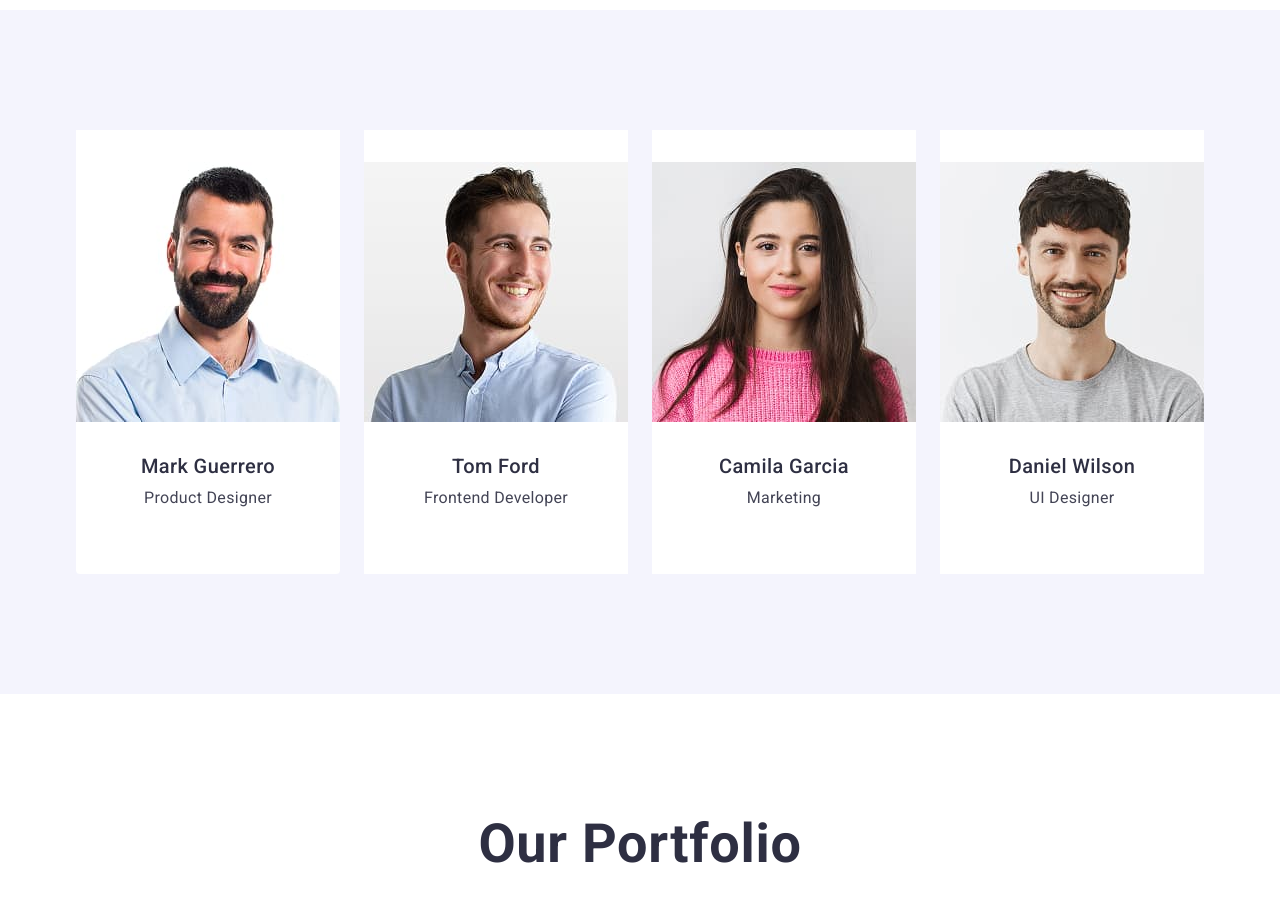
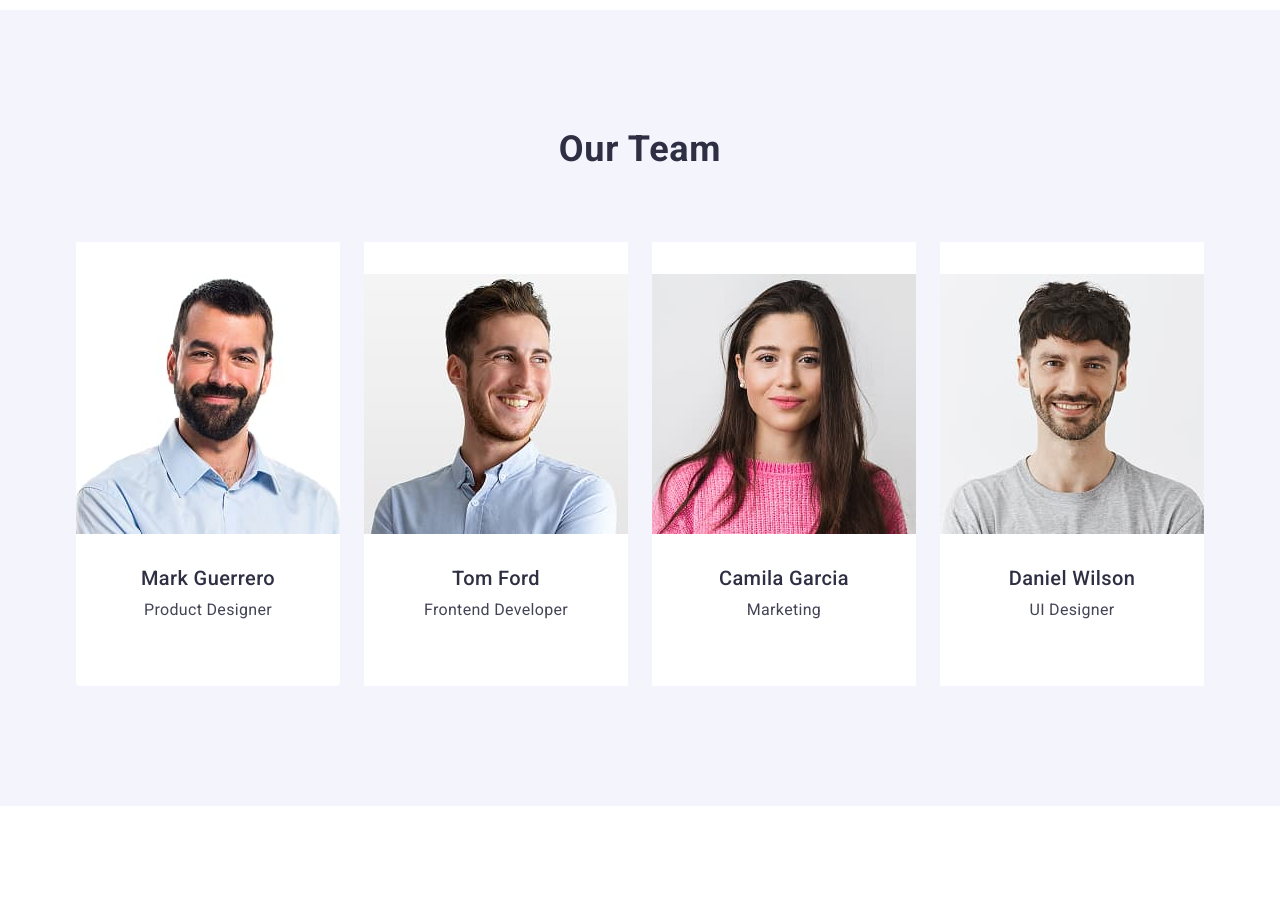
Before and after one commit to NutsuF/goit-markup-hw-03, a plain HTML site: page index.html in a window 1280 px wide. Shown: the part 1020-1921 px from the top of the page. Drawn offline with nearby package versions, Linux system fonts and the light colour scheme.

Commit message:
nu hvatit uje

```diff
--- a/index.html
+++ b/index.html
@@ -108,7 +108,8 @@
       <!-- Team section -->
       <section class="section-team">
         <div class="container">
-          <h2 class="team-page visually-hidden">Our Team</h2>
+          <h2 class="visually-hidden">Our Team</h2>
+          <h2 class="team-page">Our Team</h2>
           <ul class="team-list">
             <li class="team-icon">
               <img src="./images/img-3.jpg" alt="Mark Guerrero" width="264" />
```
